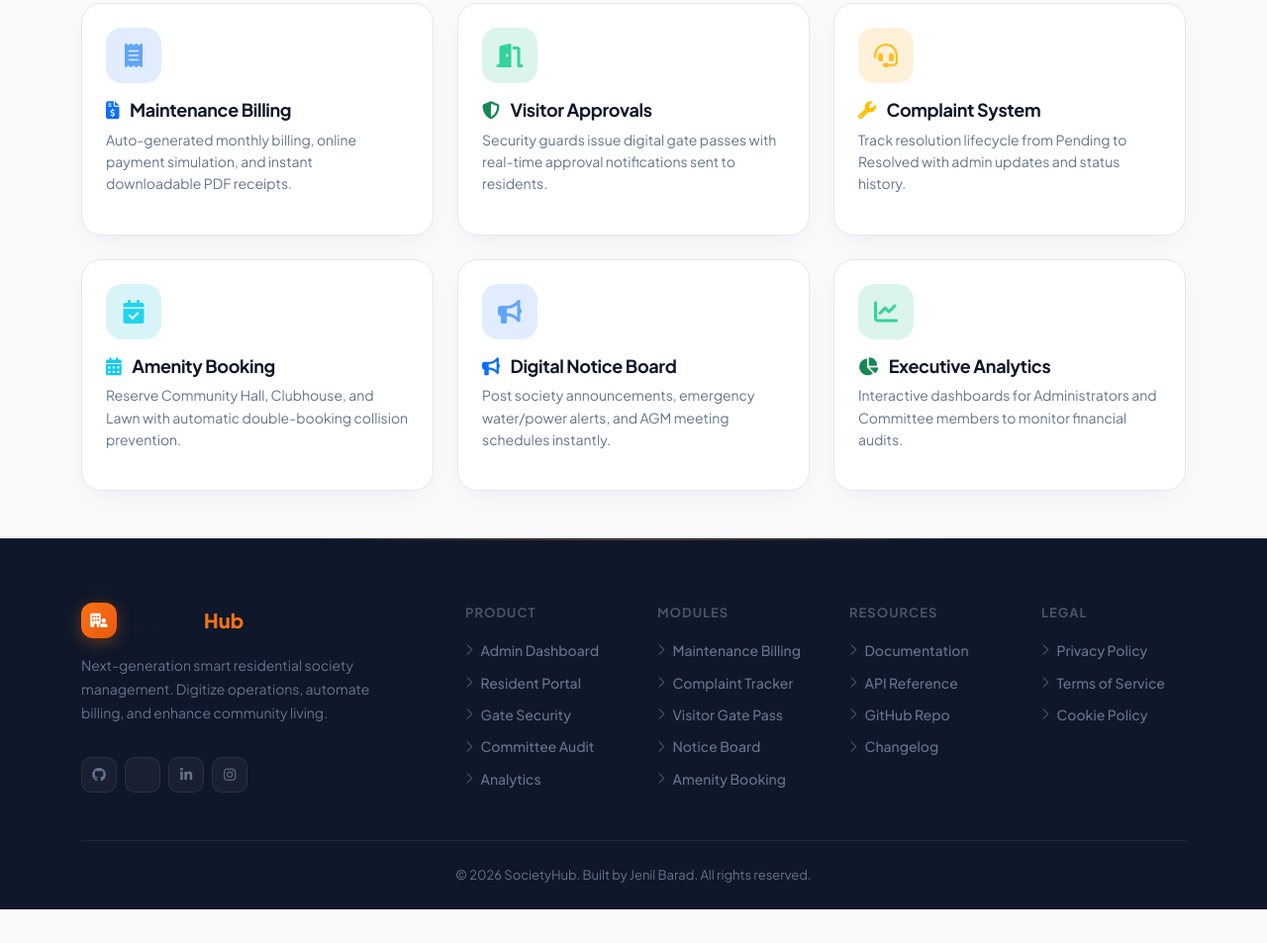
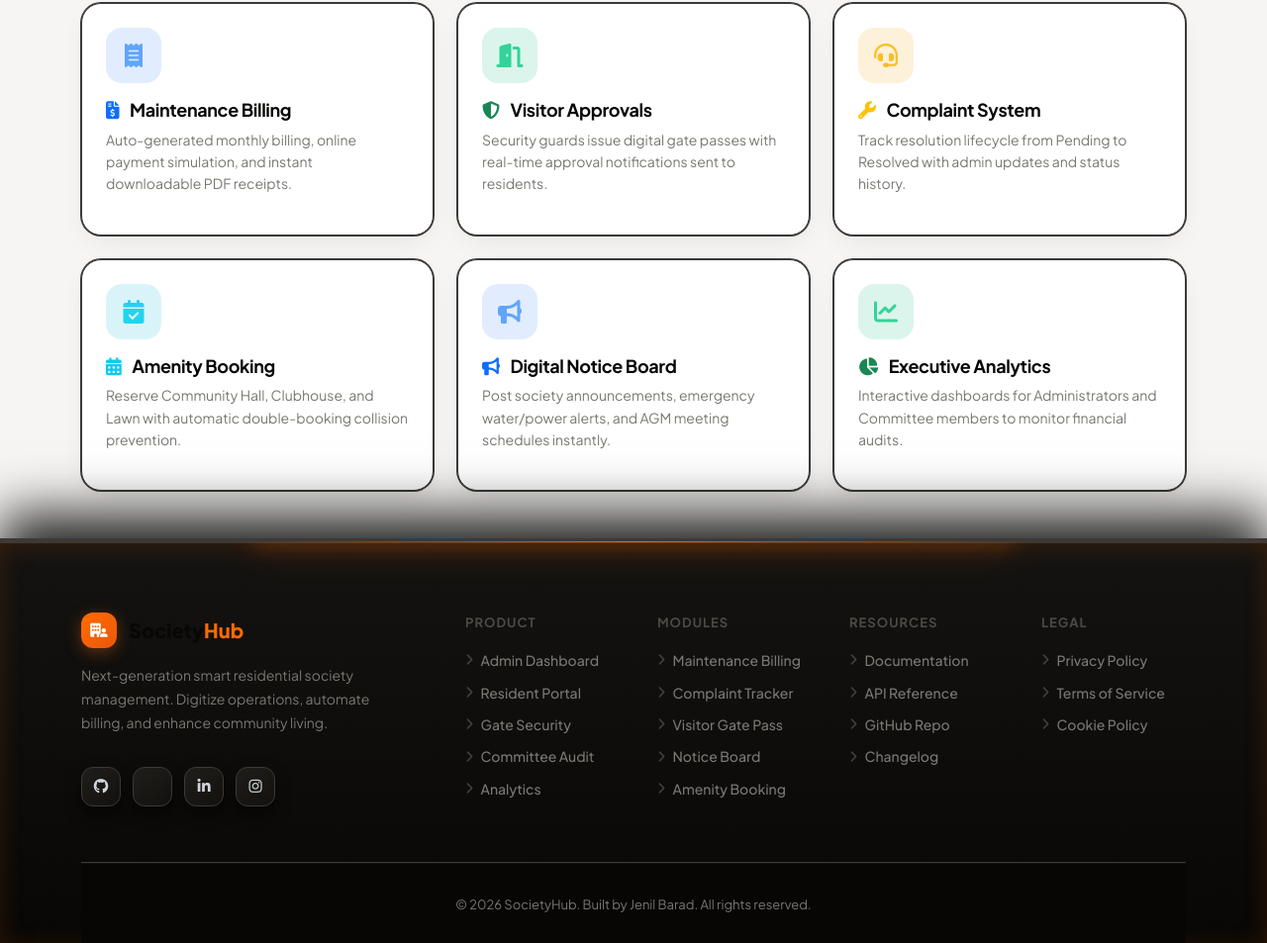
Before and after one commit to jenilbarad089-eng/SSM, a website: page public/index.html in a window 1280 px wide. Shown: the part 982-1935 px from the top of the page at 99% size. Before the commit the page ends 1901 px from the top, so only its background shows below. Drawn offline with nearby package versions, Linux system fonts and the light colour scheme.

Commit message:
Apply Vanta Obsidian 080705, Charcoal 3A3A3A, Sunset Orange FF6B00 palette and build 3D embossed metallic footer

```diff
--- a/public/css/style.css
+++ b/public/css/style.css
@@ -2,40 +2,40 @@
 
 @import url('https://fonts.googleapis.com/css2?family=Plus+Jakarta+Sans:wght@400;500;600;700;800&family=Inter:wght@400;500;600;700;800&display=swap');
 
-:root, [data-theme="light"] {
+:root, [data-theme="dark"] {
   --font-family: 'Plus Jakarta Sans', 'Inter', system-ui, -apple-system, sans-serif;
 
-  /* 60% Neutral Backgrounds (Light Mode Default) */
-  --bg-primary: #FAFAFC;
-  --bg-secondary: #F1F5F9;
-  --bg-card: #FFFFFF;
+  /* 60% Neutral Backgrounds (Vanta Obsidian Black #080705) */
+  --bg-primary: #080705;
+  --bg-secondary: #100F0D;
+  --bg-card: #141311;
 
-  /* 30% Supporting UI Surfaces */
-  --surface-card: #FFFFFF;
-  --surface-active: #FFF7ED;
-  --surface-input: #F8FAFC;
-  --border-color: #E2E8F0;
-  --border-glow: rgba(249, 115, 22, 0.35);
+  /* 30% Supporting UI Surfaces & Borders (#3A3A3A) */
+  --surface-card: #181715;
+  --surface-active: #242320;
+  --surface-input: #181715;
+  --border-color: #3A3A3A;
+  --border-glow: rgba(255, 107, 0, 0.4);
 
-  /* 10% Accent Colors (Vibrant Sunset Orange Primary) */
-  --accent-orange: #F97316;
-  --accent-blue: #F97316;
+  /* 10% Accent Colors (Vivid Sunset Orange) */
+  --accent-orange: #FF6B00;
+  --accent-blue: #FF6B00;
   --accent-purple: #EA580C;
   --accent-success: #10B981;
   --accent-warning: #F59E0B;
   --accent-danger: #EF4444;
 
   /* Typography Text Colors */
-  --text-heading: #0F172A;
-  --text-primary: #1E293B;
-  --text-secondary: #475569;
-  --text-muted: #64748B;
+  --text-heading: #FFFFFF;
+  --text-primary: #F8FAFC;
+  --text-secondary: #E5E7EB;
+  --text-muted: #9CA3AF;
 
   /* Input States */
-  --input-bg: #FFFFFF;
-  --input-border: #CBD5E1;
-  --input-text: #0F172A;
-  --input-placeholder: #94A3B8;
+  --input-bg: #161512;
+  --input-border: #3A3A3A;
+  --input-text: #FFFFFF;
+  --input-placeholder: #9CA3AF;
 
   /* Radii & Shadows */
   --radius-xl: 20px;
@@ -43,54 +43,54 @@
   --radius-md: 12px;
   --radius-sm: 8px;
 
-  --shadow-card: 0 10px 30px -10px rgba(15, 23, 42, 0.08);
-  --shadow-glow: 0 15px 35px -5px rgba(249, 115, 22, 0.25);
+  --shadow-card: 0 20px 40px -15px rgba(0, 0, 0, 0.8), 0 0 0 1px #3A3A3A;
+  --shadow-glow: 0 0 30px rgba(255, 107, 0, 0.35);
 
   /* Navbar & Footer specific */
-  --navbar-bg: rgba(255, 255, 255, 0.85);
-  --footer-bg: #0F172A;
-  --footer-border: rgba(255, 255, 255, 0.08);
+  --navbar-bg: rgba(8, 7, 5, 0.85);
+  --footer-bg: #080705;
+  --footer-border: #3A3A3A;
 }
 
-[data-theme="dark"] {
-  /* 60% Neutral Backgrounds (Dark Mode) */
-  --bg-primary: #090D16;
-  --bg-secondary: #0F172A;
-  --bg-card: #131C2E;
+[data-theme="light"] {
+  /* 60% Neutral Backgrounds (Light Slate) */
+  --bg-primary: #F6F5F3;
+  --bg-secondary: #EBEAE7;
+  --bg-card: #FFFFFF;
 
-  /* 30% Supporting UI Colors */
-  --surface-card: #1E293B;
-  --surface-active: #26334D;
-  --surface-input: #1E293B;
-  --border-color: rgba(255, 255, 255, 0.1);
-  --border-glow: rgba(251, 146, 60, 0.4);
+  /* 30% Supporting UI Surfaces & Borders (#3A3A3A) */
+  --surface-card: #FFFFFF;
+  --surface-active: #FFF7ED;
+  --surface-input: #FAFAFA;
+  --border-color: #3A3A3A;
+  --border-glow: rgba(255, 107, 0, 0.35);
 
-  /* 10% Accent Colors (Warm Orange Accent) */
-  --accent-orange: #FB923C;
-  --accent-blue: #FB923C;
-  --accent-purple: #F97316;
+  /* 10% Accent Colors (Vivid Sunset Orange) */
+  --accent-orange: #FF6B00;
+  --accent-blue: #FF6B00;
+  --accent-purple: #EA580C;
   --accent-success: #10B981;
   --accent-warning: #F59E0B;
   --accent-danger: #EF4444;
 
   /* Typography Text Colors */
-  --text-heading: #FFFFFF;
-  --text-primary: #F8FAFC;
-  --text-secondary: #CBD5E1;
-  --text-muted: #94A3B8;
+  --text-heading: #080705;
+  --text-primary: #1A1916;
+  --text-secondary: #4B4A45;
+  --text-muted: #787772;
 
   /* Input States */
-  --input-bg: #1E293B;
-  --input-border: rgba(255, 255, 255, 0.22);
-  --input-text: #FFFFFF;
-  --input-placeholder: #94A3B8;
+  --input-bg: #FFFFFF;
+  --input-border: #3A3A3A;
+  --input-text: #080705;
+  --input-placeholder: #787772;
 
-  --shadow-card: 0 20px 40px -15px rgba(0, 0, 0, 0.5);
-  --shadow-glow: 0 0 30px rgba(251, 146, 60, 0.3);
+  --shadow-card: 0 10px 30px -10px rgba(8, 7, 5, 0.1), 0 0 0 1px #3A3A3A;
+  --shadow-glow: 0 15px 35px -5px rgba(255, 107, 0, 0.3);
 
-  --navbar-bg: rgba(9, 13, 22, 0.75);
-  --footer-bg: #05080E;
-  --footer-border: rgba(255, 255, 255, 0.06);
+  --navbar-bg: rgba(246, 245, 243, 0.88);
+  --footer-bg: #080705;
+  --footer-border: #3A3A3A;
 }
 
 /* ──── Base Reset & Typography ──── */
@@ -430,27 +430,33 @@ body.has-floating-nav {
 
 
 /* ══════════════════════════════════════════════
-   PREMIUM FOOTER
+   3D EMBOSSED METALLIC FOOTER
    ══════════════════════════════════════════════ */
 .footer-premium {
-  background: var(--footer-bg);
-  border-top: 1px solid var(--footer-border);
-  padding: 64px 0 0;
+  background: linear-gradient(180deg, #141311 0%, #080705 100%);
+  border-top: 3px solid #3A3A3A;
+  box-shadow:
+    0 -25px 50px rgba(0, 0, 0, 0.85),
+    inset 0 2px 0 rgba(255, 255, 255, 0.12),
+    inset 0 5px 25px rgba(255, 107, 0, 0.15);
+  padding: 72px 0 0;
   position: relative;
   overflow: hidden;
+  perspective: 1000px;
 }
 
-/* Subtle top glow line */
+/* 3D Top Glowing Beam Line */
 .footer-premium::before {
   content: '';
   position: absolute;
-  top: 0;
+  top: -2px;
   left: 50%;
   transform: translateX(-50%);
-  width: 50%;
-  height: 1px;
-  background: linear-gradient(90deg, transparent 0%, var(--accent-blue) 50%, transparent 100%);
-  opacity: 0.5;
+  width: 60%;
+  height: 3px;
+  background: linear-gradient(90deg, transparent 0%, #FF6B00 50%, transparent 100%);
+  box-shadow: 0 0 20px #FF6B00, 0 0 40px #FF6B00;
+  opacity: 0.9;
 }
 
 .footer-brand-section {
@@ -487,30 +493,37 @@ body.has-floating-nav {
 
 .footer-social-links {
   display: flex;
-  gap: 8px;
+  gap: 12px;
 }
 
+/* 3D Floating Social Links with Depth Elevation */
 .footer-social-link {
-  width: 36px;
-  height: 36px;
-  border-radius: 10px;
+  width: 40px;
+  height: 40px;
+  border-radius: 12px;
   display: flex;
   align-items: center;
   justify-content: center;
-  color: var(--text-muted);
-  background: rgba(255, 255, 255, 0.04);
-  border: 1px solid var(--footer-border);
+  color: #D1D5DB;
+  background: linear-gradient(145deg, #1F1E1B 0%, #12110E 100%);
+  border: 1px solid #3A3A3A;
   text-decoration: none;
-  font-size: 14px;
-  transition: all 0.25s ease;
+  font-size: 15px;
+  box-shadow: 0 6px 0 #080705, 0 8px 15px rgba(0, 0, 0, 0.6);
+  transition: all 0.25s cubic-bezier(0.34, 1.56, 0.64, 1);
 }
 
 .footer-social-link:hover {
   color: #FFFFFF;
-  background: var(--accent-orange);
-  border-color: var(--accent-orange);
-  transform: translateY(-2px);
-  box-shadow: 0 4px 16px rgba(249, 115, 22, 0.35);
+  background: linear-gradient(145deg, #FF6B00 0%, #EA580C 100%);
+  border-color: #FF6B00;
+  transform: translateY(-6px) scale(1.08);
+  box-shadow: 0 12px 0 #C2410C, 0 16px 25px rgba(255, 107, 0, 0.5);
+}
+
+.footer-social-link:active {
+  transform: translateY(-2px) scale(1);
+  box-shadow: 0 4px 0 #C2410C, 0 6px 10px rgba(255, 107, 0, 0.3);
 }
 
 .footer-col-title {
@@ -543,8 +556,8 @@ body.has-floating-nav {
 }
 
 .footer-links a:hover {
-  color: var(--text-heading);
-  transform: translateX(3px);
+  color: #FF6B00;
+  transform: translateX(4px);
 }
 
 .footer-links a i {
@@ -553,14 +566,12 @@ body.has-floating-nav {
 }
 
 .footer-bottom {
-  margin-top: 48px;
-  padding: 24px 0;
-  border-top: 1px solid var(--footer-border);
-  display: flex;
-  align-items: center;
-  justify-content: space-between;
-  flex-wrap: wrap;
-  gap: 16px;
+  margin-top: 56px;
+  padding: 28px 0;
+  border-top: 1px solid #3A3A3A;
+  background: rgba(8, 7, 5, 0.85);
+  backdrop-filter: blur(12px);
+  box-shadow: inset 0 1px 0 rgba(255, 255, 255, 0.05);
 }
 
 .footer-bottom-text {
```
